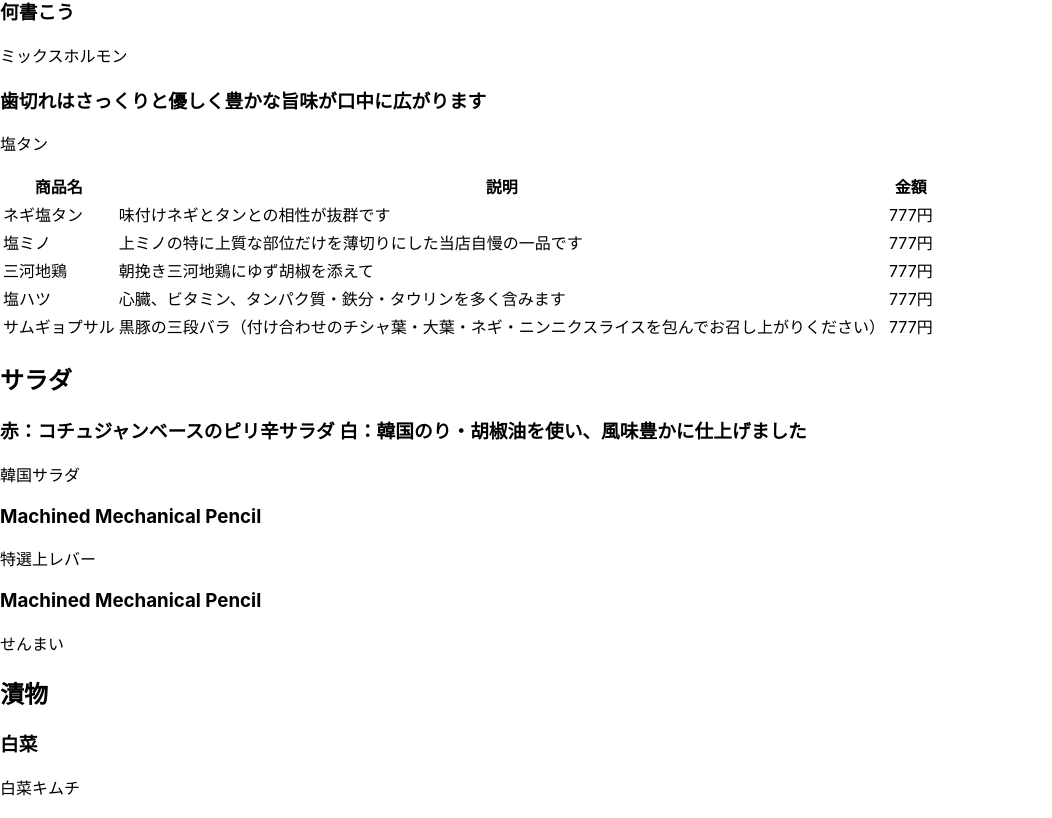
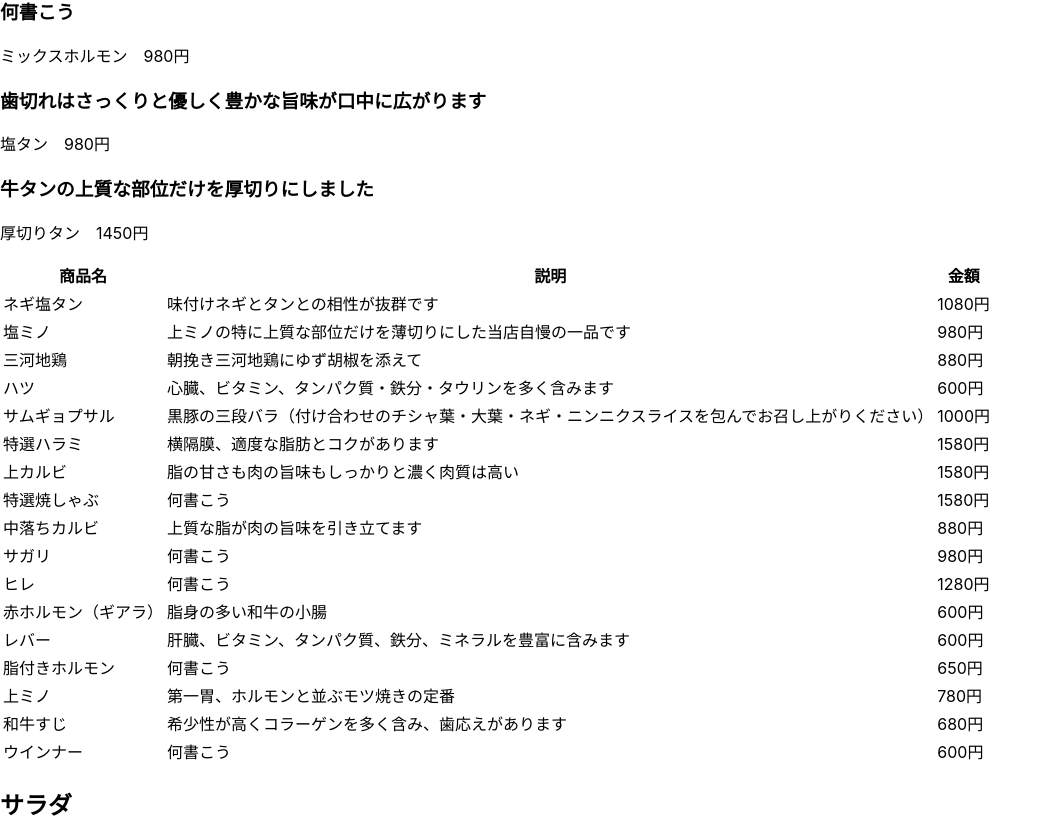
Before and after one commit to hello-ty/senrima-website, a Next.js app: page /products in a window 1280 px wide. Shown: the part 917-1735 px from the top of the page, without its empty margins (0-1052 px from the left). Built offline with nearby package versions, Linux system fonts and the light colour scheme; a web font is replaced by a local one.

Commit message:
✨ 肉メニュー追加

```diff
--- a/src/mock/product.js
+++ b/src/mock/product.js
@@ -1,67 +1,67 @@
 export const products = {
   meet: [
     {
-      description: "何書こう",
-      name: "ヒレステーキ",
+      description:
+        "歯が触れただけで崩れる柔らかさと、何度食べてもウットリする優しい味わいは別格です。",
+      name: "ヒレステーキ　2200円",
       imageSrc: "/Product/hire.jpg",
       imageAlt: "ヒレステーキ",
     },
     {
       description: "豚ののどぶえ、コリコリした食感が特徴です。",
-      name: "塩ナンコツ",
+      name: "ナンコツ　600円",
       imageSrc: "/Product/nankotu.jpg",
-      imageAlt: "塩ナンコツ",
+      imageAlt: "ナンコツ",
     },
     {
       description: "大腸の中でも特にやわらかく希少性の高い上質部位",
-      name: "上ホルモン",
+      name: "上ホルモン　780円",
       imageSrc: "/Product/tettyan.jpg",
       imageAlt: "上ホルモン",
     },
     {
       description: "ロースの中で最高峰とされるサーロイン",
-      name: "特選サーロイン",
+      name: "特選サーロイン　2500円",
       imageSrc: "/Product/yakisyabu.jpg",
       imageAlt: "特選サーロイン",
     },
     {
       description: "脂質が少なく、あっさりした肉本来の旨味が特徴",
-      name: "ロース",
+      name: "ロース　990円",
       imageSrc: "/NewMenu/ro-su.jpeg",
       imageAlt: "ロース",
     },
     {
-      description: "脂の甘さも肉の旨味もしっかりと濃く肉質は高い",
-      name: "上カルビ",
-      imageSrc: "/NewMenu/zyoukarubi.jpeg",
-      imageAlt: "上カルビ",
+      description: "臀周りの部位、上質で旨味もしっかりと濃く肉質は高い",
+      name: "イチボ　1580円",
+      imageSrc: "/NewMenu/itibo.jpeg",
+      imageAlt: "イチボ",
     },
     {
       description: "何書こう ",
-      name: "ミックスホルモン",
+      name: "ミックスホルモン　980円",
       imageSrc: "/NewMenu/mikkusuhorumon.jpeg",
       imageAlt: "ミックスホルモン",
     },
     {
       description: "歯切れはさっくりと優しく豊かな旨味が口中に広がります",
-      name: "塩タン",
+      name: "塩タン　980円",
       imageSrc: "/NewMenu/tan.jpeg",
       imageAlt: "塩タン",
+    },
+    {
+      description: "牛タンの上質な部位だけを厚切りにしました",
+      name: "厚切りタン　1450円",
+      imageSrc: "/NewMenu/atugiritan.jpeg",
+      imageAlt: "厚切りタン",
     },
   ],
   salad: [
     {
       description: `赤：コチュジャンベースのピリ辛サラダ\n白：韓国のり・胡椒油を使い、風味豊かに仕上げました`,
-      name: "韓国サラダ",
+      name: "韓国サラダ　650円",
       imageSrc: "/Product/kannkoku.jpg",
       imageAlt: "韓国サラダ",
-    },
-    {
-      description: "Machined Mechanical Pencil",
-      name: "特選上レバー",
-      imageSrc: "/Product/reba.jpg",
-      imageAlt:
-        "Hand holding black machined steel mechanical pencil with brass tip and top.",
     },
     {
       description: "Machined Mechanical Pencil",
--- a/src/mock/tablemenu.js
+++ b/src/mock/tablemenu.js
@@ -3,28 +3,88 @@ export const tableMenu = {
     {
       name: "ネギ塩タン",
       description: "味付けネギとタンとの相性が抜群です",
-      price: 777,
+      price: 1080,
     },
     {
       name: "塩ミノ",
       description: "上ミノの特に上質な部位だけを薄切りにした当店自慢の一品です",
-      price: 777,
+      price: 980,
     },
     {
       name: "三河地鶏",
       description: "朝挽き三河地鶏にゆず胡椒を添えて",
-      price: 777,
+      price: 880,
     },
     {
-      name: "塩ハツ",
+      name: "ハツ",
       description: "心臓、ビタミン、タンパク質・鉄分・タウリンを多く含みます",
-      price: 777,
+      price: 600,
     },
     {
       name: "サムギョプサル",
       description:
         "黒豚の三段バラ（付け合わせのチシャ葉・大葉・ネギ・ニンニクスライスを包んでお召し上がりください）",
-      price: 777,
+      price: 1000,
+    },
+    {
+      name: "特選ハラミ",
+      description: "横隔膜、適度な脂肪とコクがあります",
+      price: 1580,
+    },
+    {
+      name: "上カルビ",
+      description: "脂の甘さも肉の旨味もしっかりと濃く肉質は高い",
+      price: 1580,
+    },
+    {
+      name: "特選焼しゃぶ",
+      description: "何書こう",
+      price: 1580,
+    },
+    {
+      name: "中落ちカルビ",
+      description: "上質な脂が肉の旨味を引き立てます",
+      price: 880,
+    },
+    {
+      name: "サガリ",
+      description: "何書こう",
+      price: 980,
+    },
+    {
+      name: "ヒレ",
+      description: "何書こう",
+      price: 1280,
+    },
+    {
+      name: "赤ホルモン（ギアラ）",
+      description: "脂身の多い和牛の小腸",
+      price: 600,
+    },
+    {
+      name: "レバー",
+      description: "肝臓、ビタミン、タンパク質、鉄分、ミネラルを豊富に含みます",
+      price: 600,
+    },
+    {
+      name: "脂付きホルモン",
+      description: "何書こう",
+      price: 650,
+    },
+    {
+      name: "上ミノ",
+      description: "第一胃、ホルモンと並ぶモツ焼きの定番",
+      price: 780,
+    },
+    {
+      name: "和牛すじ",
+      description: "希少性が高くコラーゲンを多く含み、歯応えがあります",
+      price: 680,
+    },
+    {
+      name: "ウインナー",
+      description: "何書こう",
+      price: 600,
     },
   ],
   tinmi: [
```
Also changed, not shown: src/components/Cource/index.jsx (+2 -18 lines).
